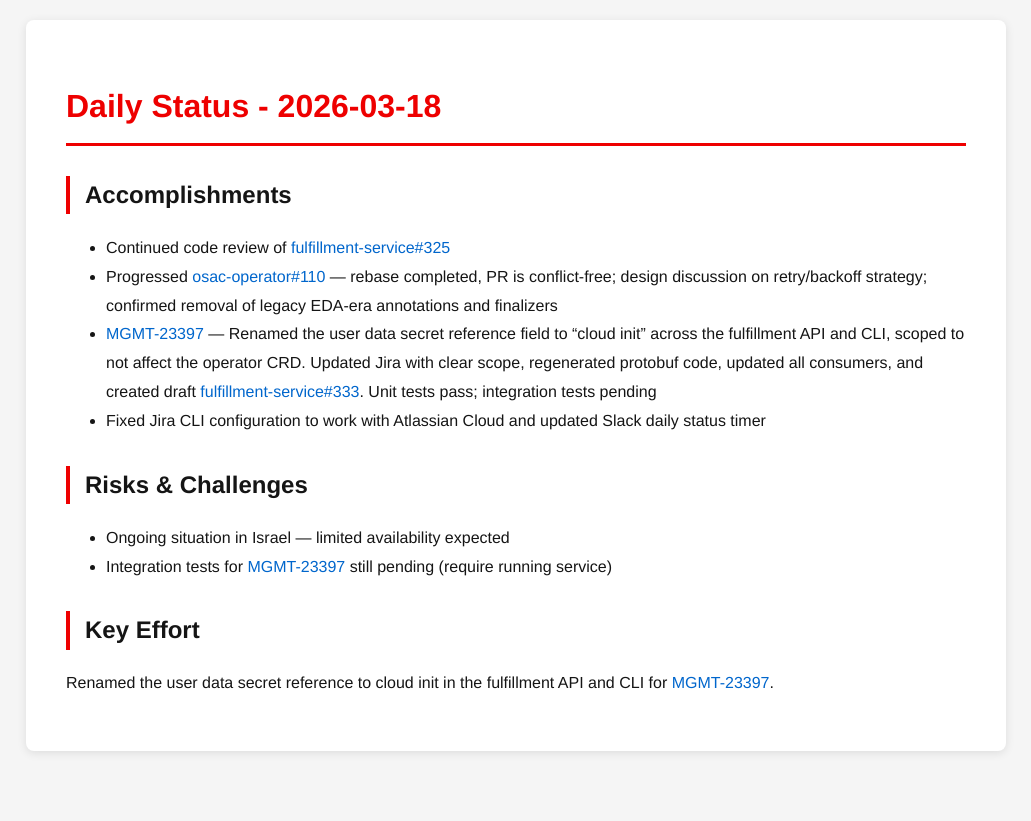
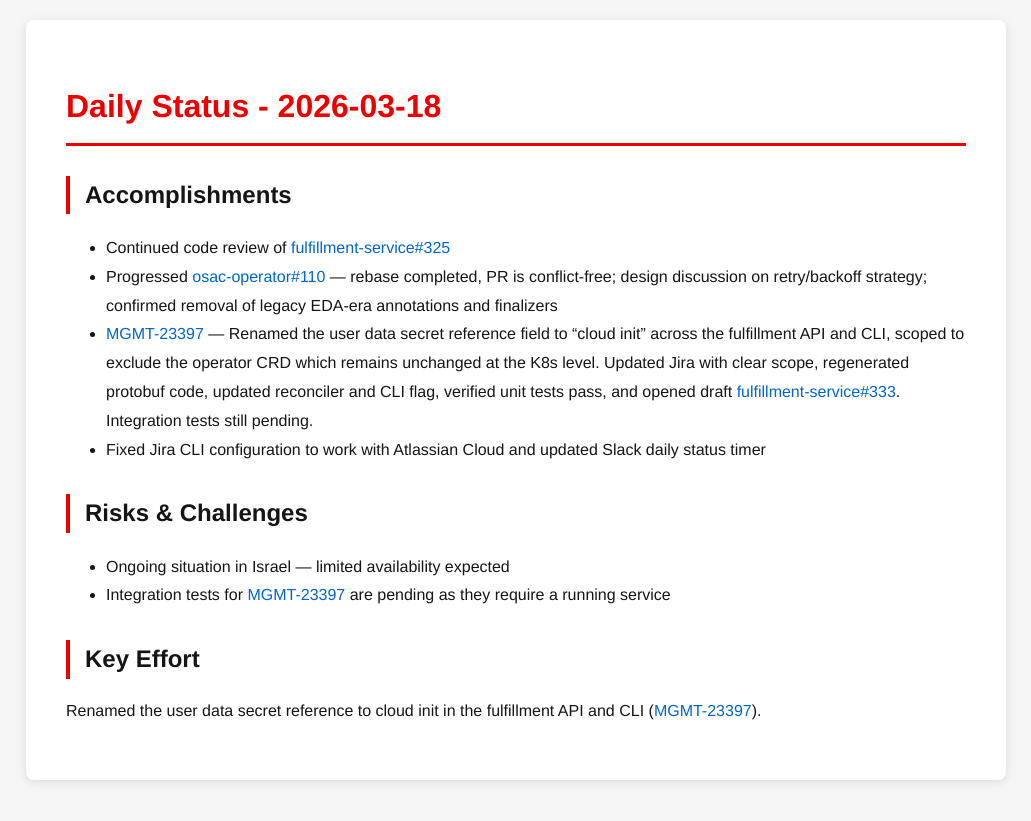
Before and after one commit to tzvatot/daily-status, a Jekyll site: the page built from 2026-03-18.md, in a window 1280 px wide. Shown: the top 821 px of the page, without its empty margins (124-1155 px from the left). Built offline with Jekyll 4.4.1, drawn with Linux system fonts in a browser that asks for light colours.

Commit message:
Daily status update - 2026-03-18

```diff
--- a/2026-03-18.md
+++ b/2026-03-18.md
@@ -9,12 +9,12 @@
 ## Accomplishments
 - Continued code review of [fulfillment-service#325](https://github.com/osac-project/fulfillment-service/pull/325)
 - Progressed [osac-operator#110](https://github.com/osac-project/osac-operator/pull/110) — rebase completed, PR is conflict-free; design discussion on retry/backoff strategy; confirmed removal of legacy EDA-era annotations and finalizers
-- [MGMT-23397](https://issues.redhat.com/browse/MGMT-23397) — Renamed the user data secret reference field to "cloud init" across the fulfillment API and CLI, scoped to not affect the operator CRD. Updated Jira with clear scope, regenerated protobuf code, updated all consumers, and created draft [fulfillment-service#333](https://github.com/osac-project/fulfillment-service/pull/333). Unit tests pass; integration tests pending
+- [MGMT-23397](https://issues.redhat.com/browse/MGMT-23397) — Renamed the user data secret reference field to "cloud init" across the fulfillment API and CLI, scoped to exclude the operator CRD which remains unchanged at the K8s level. Updated Jira with clear scope, regenerated protobuf code, updated reconciler and CLI flag, verified unit tests pass, and opened draft [fulfillment-service#333](https://github.com/osac-project/fulfillment-service/pull/333). Integration tests still pending.
 - Fixed Jira CLI configuration to work with Atlassian Cloud and updated Slack daily status timer
 
 ## Risks & Challenges
 - Ongoing situation in Israel — limited availability expected
-- Integration tests for [MGMT-23397](https://issues.redhat.com/browse/MGMT-23397) still pending (require running service)
+- Integration tests for [MGMT-23397](https://issues.redhat.com/browse/MGMT-23397) are pending as they require a running service
 
 ## Key Effort
-Renamed the user data secret reference to cloud init in the fulfillment API and CLI for [MGMT-23397](https://issues.redhat.com/browse/MGMT-23397).
+Renamed the user data secret reference to cloud init in the fulfillment API and CLI ([MGMT-23397](https://issues.redhat.com/browse/MGMT-23397)).
```
